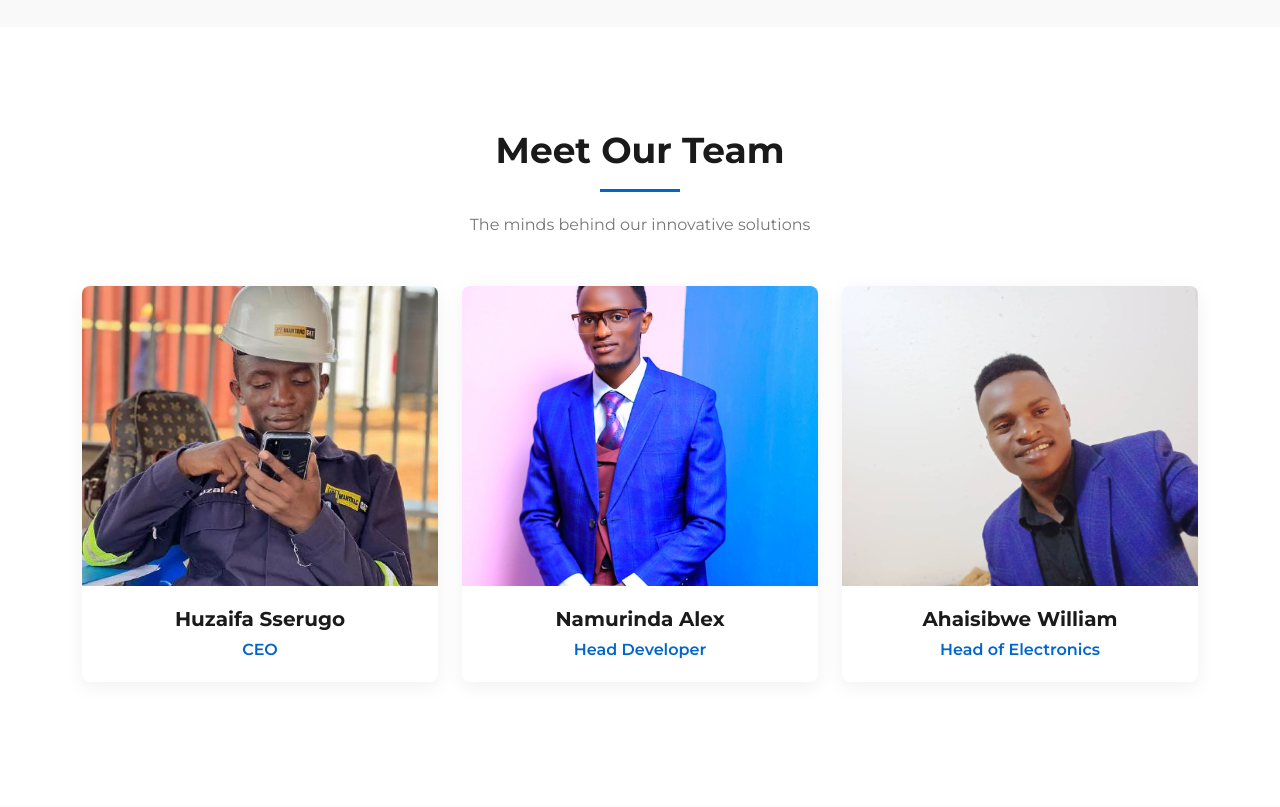
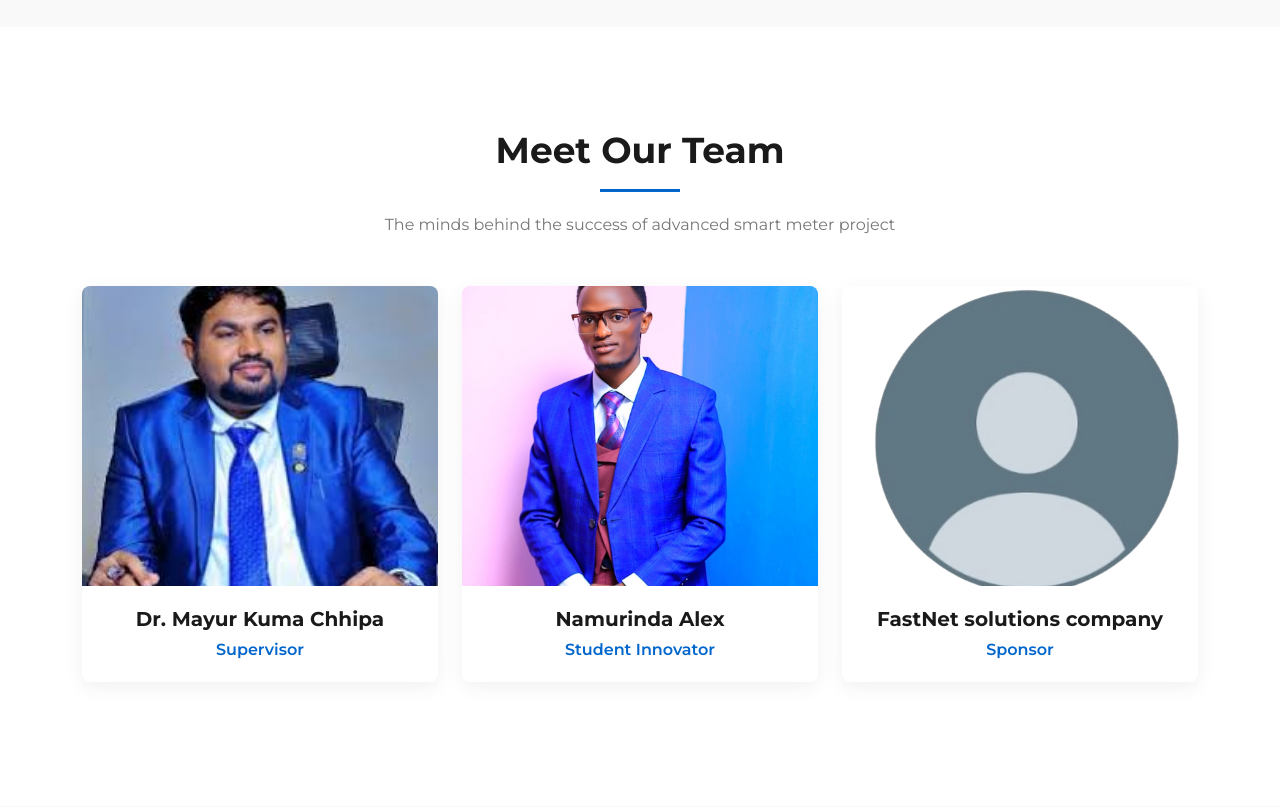
Before and after one commit to alexnamurinda/meter, a PHP site: page / in a window 1280 px wide. Shown: the part 4360-5167 px from the top of the page. Run offline with PHP 8.4, Linux system fonts and the light colour scheme.

Commit message:
final settings

```diff
--- a/css/userdash_responsive.css
+++ b/css/userdash_responsive.css
@@ -5,7 +5,7 @@
     }
 
     .dashboard-header img {
-        width: 90px;
+        width: 50px;
         border-radius: 50%;
     }
 
--- a/css/userdashboard.css
+++ b/css/userdashboard.css
@@ -33,7 +33,7 @@
 }
 
 .dashboard-header img {
-    width: 110px;
+    width: 60px;
     height: auto;
     object-fit: contain;
     border-radius: 50%;
--- a/index.php
+++ b/index.php
@@ -9,7 +9,7 @@
     <link rel="icon" type="image/png" sizes="32x32" href="/favicon-32x32.png">
     <link rel="icon" type="image/png" sizes="16x16" href="/favicon-16x16.png">
     <link rel="manifest" href="/site.webmanifest">
-    <title>Smart Meter Project - Kooza Electric Company</title>
+    <title>Smart Meter Project - FastNet Solutions Company</title>
 
     <!-- Font Awesome -->
     <link rel="stylesheet" href="https://cdnjs.cloudflare.com/ajax/libs/font-awesome/6.4.0/css/all.min.css">
@@ -42,7 +42,7 @@
     <nav class="navbar navbar-expand-lg fixed-top">
         <div class="container">
             <a class="navbar-brand" href="#home">
-                <img src="images/logo.png" alt="Kooza Electric Logo" class="logo-image">
+                <img src="images/logo.png" alt="FastNet Solutions Logo" class="logo-image">
             </a>
             <button class="navbar-toggler" type="button" data-bs-toggle="collapse" data-bs-target="#navbarNav" aria-controls="navbarNav" aria-expanded="false" aria-label="Toggle navigation">
                 <i class="fas fa-bars"></i>
@@ -231,7 +210,7 @@
                         <span class="section-subtitle">About Us</span>
                         <h2 class="section-title">Innovative Solutions for Energy Management</h2>
                         <div class="section-divider"></div>
-                        <p>Kooza Electric is a pioneering technology company dedicated to creating innovative solutions that address pressing societal challenges. Our projects span across multiple sectors, including energy, agriculture, healthcare, and ICT, with a shared vision of empowering communities and transforming lives.</p>
+                        <p>FastNet Solutions is a pioneering technology company dedicated to creating innovative solutions that address pressing societal challenges. Our projects span across multiple sectors, including energy, agriculture, healthcare, and ICT, with a shared vision of empowering communities and transforming lives.</p>
 
                         <div class="mission-vision-tabs">
                             <ul class="nav nav-tabs" id="myTab" role="tablist">
@@ -366,7 +345,7 @@
                 <!-- <span class="section-subtitle">Our Experts</span> -->
                 <h2 class="section-title">Meet Our Team</h2>
                 <div class="section-divider"></div>
-                <p class="section-description">The minds behind our innovative solutions</p>
+                <p class="section-description">The minds behind the success of advanced smart meter project</p>
             </div>
 
             <div class="row">
@@ -374,7 +353,7 @@
                 <div class="col-lg-4 col-md-6 mb-4">
                     <div class="team-card" data-aos="fade-up" data-aos-delay="100">
                         <div class="team-card-image">
-                            <img src="images/staff1.jpeg" alt="Huzaifa Sserugo" class="img-fluid">
+                            <img src="images/supervisor.jpeg" alt="Dr. Mayur Kuma Chhiper" class="img-fluid">
                             <div class="social-overlay">
                                 <a href="#" class="social-icon"><i class="fab fa-linkedin"></i></a>
                                 <a href="#" class="social-icon"><i class="fab fa-twitter"></i></a>
@@ -382,8 +361,8 @@
                             </div>
                         </div>
                         <div class="team-card-content">
-                            <h3>Huzaifa Sserugo</h3>
-                            <p>CEO</p>
+                            <h3>Dr. Mayur Kuma Chhipa</h3>
+                            <p>Supervisor</p>
                         </div>
                     </div>
                 </div>
@@ -395,13 +374,13 @@
                             <img src="images/developer.jpg" alt="Namurinda Alex" class="img-fluid">
                             <div class="social-overlay">
                                 <a href="https://www.linkedin.com/in/namurinda-alex-25217a255/" target="_blank" class="social-icon"><i class="fab fa-linkedin"></i></a>
-                                <a href="pages/login.php" target="_blank" class="social-icon"><i class="fab fa-twitter"></i></a>
+                                <a href="#" target="_blank" class="social-icon"><i class="fab fa-twitter"></i></a>
                                 <a href="https://github.com/namurindaalex" target="_blank" class="social-icon"><i class="fab fa-github"></i></a>
                             </div>
                         </div>
                         <div class="team-card-content">
                             <h3>Namurinda Alex</h3>
-                            <p>Head Developer</p>
+                            <p>Student Innovator</p>
                         </div>
                     </div>
                 </div>
@@ -410,16 +389,11 @@
                 <div class="col-lg-4 col-md-6 mb-4">
                     <div class="team-card" data-aos="fade-up" data-aos-delay="300">
                         <div class="team-card-image">
-                            <img src="images/will.jpg" alt="Ahaisibwe William" class="img-fluid">
-                            <div class="social-overlay">
-                                <a href="https://www.linkedin.com/in/ahaisibwe-william-376a42298/" target="_blank" class="social-icon"><i class="fab fa-linkedin"></i></a>
-                                <a href="https://x.com/EngWilliam11" target="_blank" class="social-icon"><i class="fab fa-twitter"></i></a>
-                                <a href="https://github.com/Willyahaisibwe" target="_blank" class="social-icon"><i class="fab fa-github"></i></a>
-                            </div>
+                            <img src="images/profile_pic.png" alt="Ahaisibwe William" class="img-fluid">
                         </div>
                         <div class="team-card-content">
-                            <h3>Ahaisibwe William</h3>
-                            <p>Head of Electronics</p>
+                            <h3>FastNet solutions company</h3>
+                            <p>Sponsor</p>
                         </div>
                     </div>
                 </div>
@@ -701,9 +682,9 @@
                 <div class="col-lg-4 col-md-6 mb-4 mb-md-0">
                     <div class="footer-about">
                         <div class="footer-logo">
-                            <img src="images/logo.png" alt="Kooza Electric Logo" class="img-fluid">
+                            <img src="images/logo.png" alt="FastNet Solutions Logo" class="img-fluid">
                         </div>
-                        <p>Protecting your bills through technology. Kooza Electric provides innovative solutions for efficient energy management in shared spaces.</p>
+                        <p>Protecting your bills through technology. FastNet Solutions provides innovative solutions for efficient energy management in shared spaces.</p>
                         <div class="social-icons">
                             <a href="#" class="social-icon"><i class="fab fa-facebook-f"></i></a>
                             <a href="#" class="social-icon"><i class="fab fa-twitter"></i></a>
@@ -756,7 +737,7 @@
             <div class="footer-bottom">
                 <div class="row">
                     <div class="col-md-6 text-center text-md-start">
-                        <p class="copyright">© 2025 Kooza Electric. All Rights Reserved.</p>
+                        <p class="copyright">© 2025 FastNet Solutions. All Rights Reserved.</p>
                     </div>
                     <div class="col-md-6 text-center text-md-end">
                         <p class="footer-links">
--- a/pages/OTP_verification.php
+++ b/pages/OTP_verification.php
@@ -91,7 +91,7 @@ if (isset($_GET['resend']) && $_GET['resend'] == 'true') {
 <head>
     <meta charset="UTF-8">
     <meta name="viewport" content="width=device-width, initial-scale=1.0">
-    <title>OTP Verification - Kooza Smart Meter</title>
+    <title>OTP Verification - FastNet Solutions</title>
     <!-- Bootstrap CSS -->
     <link href="https://cdn.jsdelivr.net/npm/bootstrap@5.3.0/dist/css/bootstrap.min.css" rel="stylesheet">
     <!-- Font Awesome Icons -->
--- a/pages/add-client.php
+++ b/pages/add-client.php
@@ -421,7 +421,7 @@ header("Permissions-Policy: camera=(), microphone=(), geolocation=()");
                 <div class="container-fluid">
                     <div class="row">
                         <div class="col-md-6">
-                            <p>&copy; 2024 Kooza Technologies. All Rights Reserved.</p>
+                            <p>&copy; 2024 FastNet Solutions. All Rights Reserved.</p>
                         </div>
                         <div class="col-md-6 text-md-end">
                             <a href="#">Privacy Policy</a> | <a href="#">Terms of Service</a>
--- a/pages/admindashboard.php
+++ b/pages/admindashboard.php
@@ -428,7 +428,7 @@ if ($lowUnitRoom) {
                 <div class="container-fluid">
                     <div class="row">
                         <div class="col-md-6">
-                            <p>&copy; 2024 Kooza Technologies. All Rights Reserved.</p>
+                            <p>&copy; 2024 FastNet Solutions. All Rights Reserved.</p>
                         </div>
                         <div class="col-md-6 text-md-end">
                             <a href="#">Privacy Policy</a> | <a href="#">Terms of Service</a>
--- a/pages/login.php
+++ b/pages/login.php
@@ -208,7 +208,7 @@ if ($_SERVER['REQUEST_METHOD'] === 'POST' && isset($_POST['signup'])) {
 <head>
     <meta charset="UTF-8">
     <meta name="viewport" content="width=device-width, initial-scale=1.0">
-    <title>Login | Sign Up-Kooza Smart Meter</title>
+    <title>Login | Sign Up-FastNet Solutions</title>
     <!-- Bootstrap CSS -->
     <link href="https://cdn.jsdelivr.net/npm/bootstrap@5.3.0/dist/css/bootstrap.min.css" rel="stylesheet">
     <!-- Font Awesome Icons -->
@@ -234,7 +234,7 @@ if ($_SERVER['REQUEST_METHOD'] === 'POST' && isset($_POST['signup'])) {
                 <div class="form-section login-section active">
                     <div class="form-header">
                         <h2>Welcome Back</h2>
-                        <!-- <p>Log in to your Kooza Smart Meter account</p> -->
+                        <!-- <p>Log in to your FastNet Solutions account</p> -->
                     </div>
 
                     <div class="alert alert-danger error-message" id="errorMessage" role="alert">
@@ -281,7 +281,7 @@ if ($_SERVER['REQUEST_METHOD'] === 'POST' && isset($_POST['signup'])) {
                 <div class="form-section register-section">
                     <div class="form-header">
                         <h2>Create Account</h2>
-                        <!-- <p>Register a new Kooza Smart Meter account</p> -->
+                        <!-- <p>Register a new FastNet Solutions account</p> -->
                     </div>
 
                     <form id="signupForm" action="login.php" method="POST">
--- a/pages/manage_users.php
+++ b/pages/manage_users.php
@@ -384,7 +384,7 @@ header("Permissions-Policy: camera=(), microphone=(), geolocation=()");
                 <div class="container-fluid">
                     <div class="row">
                         <div class="col-md-6">
-                            <p>&copy; 2024 Kooza Technologies. All Rights Reserved.</p>
+                            <p>&copy; 2024 FastNet Solutions. All Rights Reserved.</p>
                         </div>
                         <div class="col-md-6 text-md-end">
                             <a href="#">Privacy Policy</a> | <a href="#">Terms of Service</a>
--- a/pages/password_reset.php
+++ b/pages/password_reset.php
@@ -190,7 +190,7 @@ if (isset($_GET['resend']) && $_GET['resend'] == 'true' && isset($_SESSION['rese
 <head>
     <meta charset="UTF-8">
     <meta name="viewport" content="width=device-width, initial-scale=1.0">
-    <title>Password Reset - Kooza Smart Meter</title>
+    <title>Password Reset - FastNet Solutions</title>
     <!-- Bootstrap CSS -->
     <link href="https://cdn.jsdelivr.net/npm/bootstrap@5.3.0/dist/css/bootstrap.min.css" rel="stylesheet">
     <!-- Font Awesome Icons -->
--- a/pages/user_feedbacks.php
+++ b/pages/user_feedbacks.php
@@ -333,7 +333,7 @@ header("Permissions-Policy: camera=(), microphone=(), geolocation=()");
                 <div class="container-fluid">
                     <div class="row">
                         <div class="col-md-6">
-                            <p>&copy; 2024 Kooza Technologies. All Rights Reserved.</p>
+                            <p>&copy; 2024 FastNet Solutions. All Rights Reserved.</p>
                         </div>
                         <div class="col-md-6 text-md-end">
                             <a href="#">Privacy Policy</a> | <a href="#">Terms of Service</a>
--- a/scripts/mainscript.js
+++ b/scripts/mainscript.js
@@ -72,7 +72,7 @@ function initCountdownTimer() {
         } else {
             clearInterval(countdownTimer);
             document.getElementById("countdown-timer").innerHTML = "<div class='countdown-complete'>We're live!</div>";
-            document.getElementById("launch-message").innerHTML = "The service has launched!";
+            // document.getElementById("launch-message").innerHTML = "The service has launched!";
         }
     }, 1000);
 }
```
Also changed, not shown: other parts of index.php (+17 -31 lines), pages/userdashboard.php (+9 -9 lines), images/lo.png (deleted), images/logo.png, images/logo1.png (deleted), images/logoo.png (added), images/supervisor.jpeg (added), images/ug.png (deleted).
